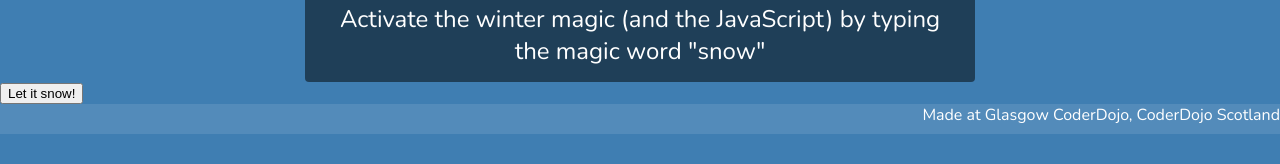
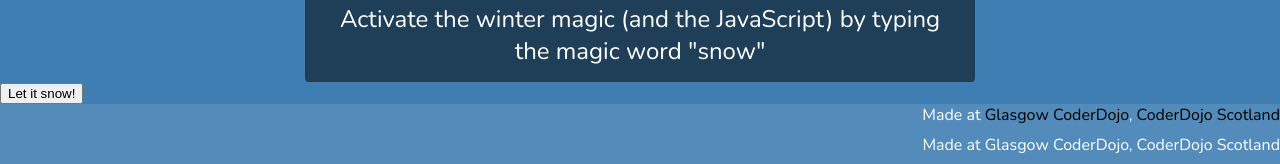
Before and after one commit to CoderDojoScotland/SnowJo, a plain HTML site: page index.html in a window 1280 px wide. Shown: the part 824-988 px from the top of the page. Before the commit the page ends 958 px from the top, so only its background shows below. Drawn offline with nearby package versions, Linux system fonts and the light colour scheme; a script that the page names is missing; a web font is replaced by a local one.

Commit message:
added footer

```diff
--- a/index.html
+++ b/index.html
@@ -27,6 +27,11 @@ proident, sunt in culpa qui officia deserunt mollit anim id est laborum.</p>
 		</div> <!-- end wrapper -->
 
 <button onclick="makeSnow()">Let it snow!</button>
+		<footer>
+			Made at
+			<a href="http://coderdojoscotland.com/clubs/glasgow">Glasgow CoderDojo</a>,
+			<a href="http://coderdojoscotland.com/">CoderDojo Scotland</a>
+		</footer>
 
 <footer>
 	Made at Glasgow CoderDojo, CoderDojo Scotland
```
